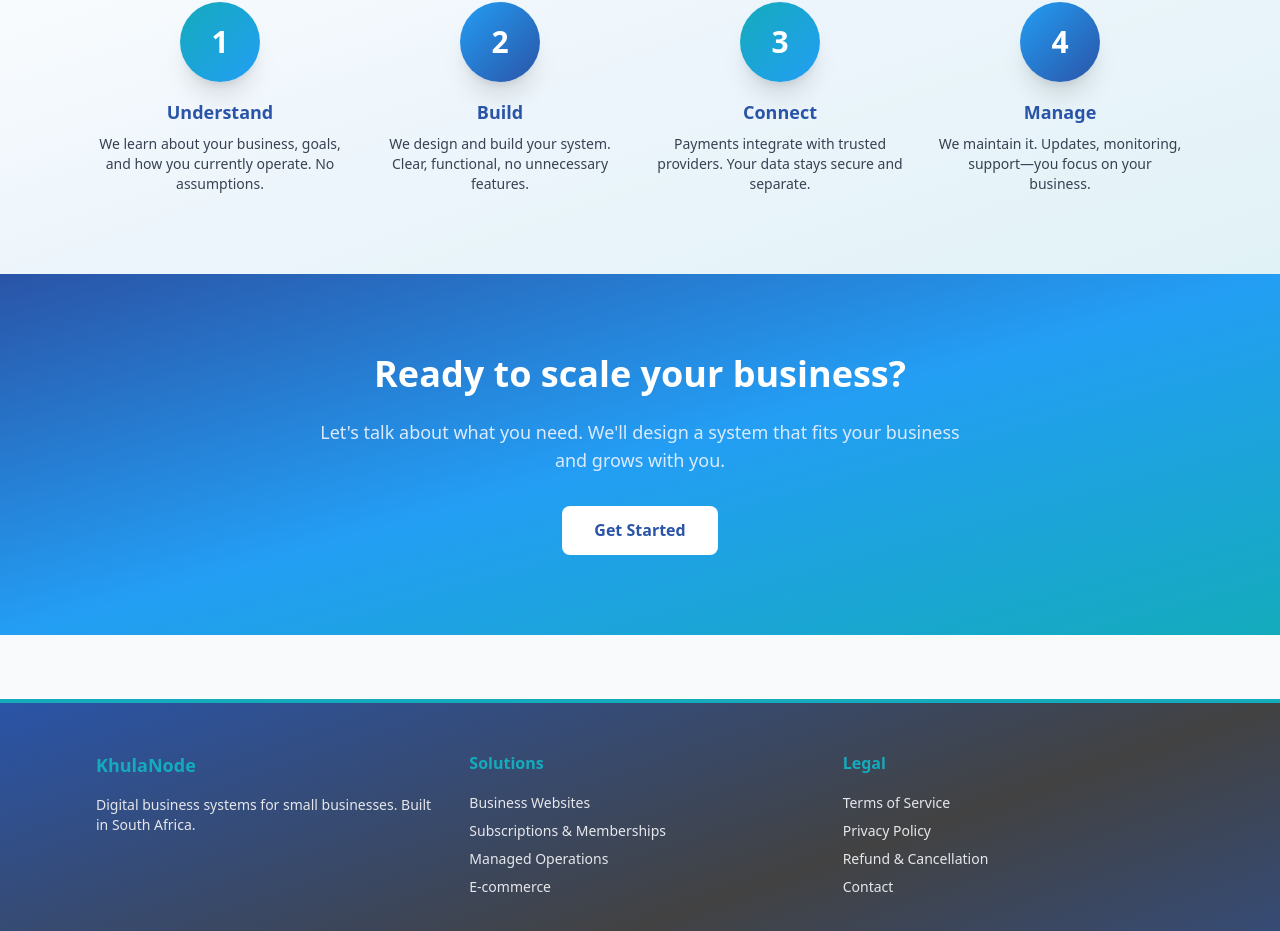
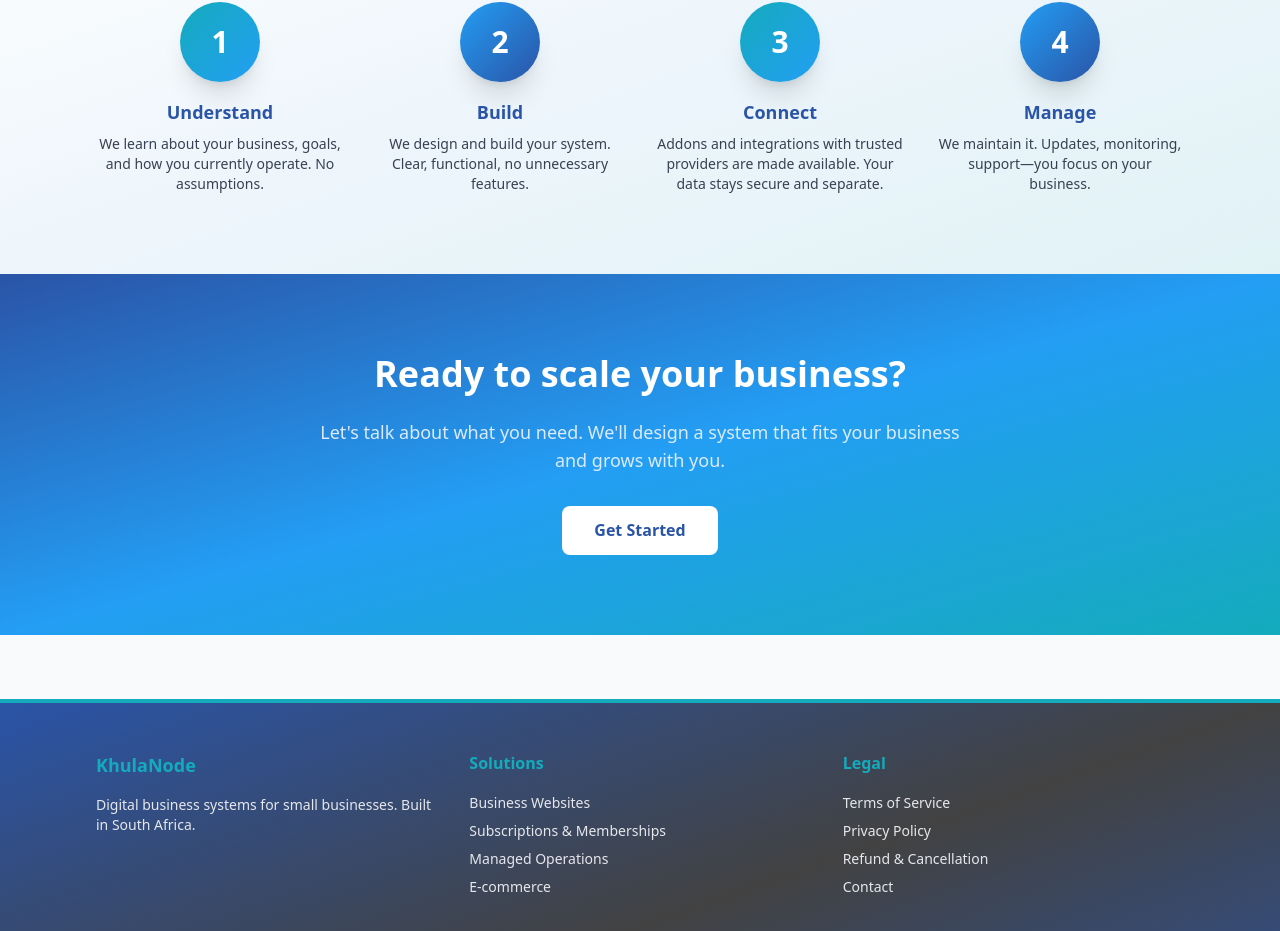
Before and after one commit to KhulaNode/khulanode-web, a Next.js app: page / in a window 1280 px wide. Shown: the part 2717-3648 px from the top of the page. Built offline with nearby package versions, Linux system fonts and the light colour scheme.

Commit message:
how we operate update

```diff
--- a/src/app/page.tsx
+++ b/src/app/page.tsx
@@ -218,7 +218,7 @@ export default function Home() {
               </div>
               <h3 className="font-semibold text-brand-darkblue mb-2 text-lg">Connect</h3>
               <p className="text-gray-700 text-sm">
-                Payments integrate with trusted providers. Your data stays secure and separate.
+                Addons and integrations with trusted providers are made available. Your data stays secure and separate.
               </p>
             </div>
 
```
